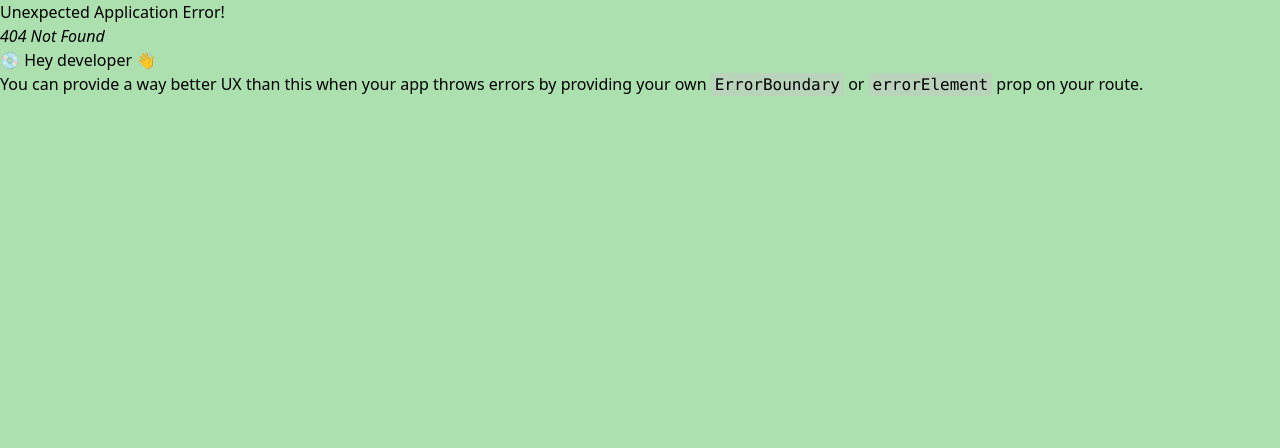
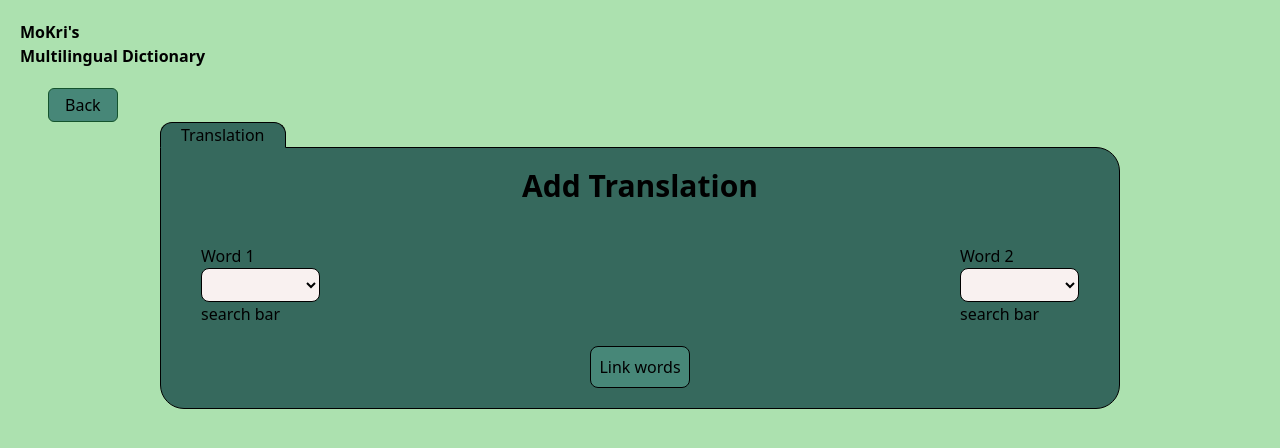
Before and after one commit to MoKrisz/MoKri-s-Multilingual-Dictionary-React-FE, a React (Vite) app: page /menu/translation in a window 1280 px wide. Before the commit this address had no page. Shown: the top 448 px of the page. Built offline with nearby package versions, Linux system fonts and the light colour scheme.

Commit message:
create translation component base

```diff
--- a/src/App.tsx
+++ b/src/App.tsx
@@ -6,6 +6,7 @@ import RootLayout from "./pages/RootLayout";
 import NewWordPage from "./features/Words/pages/NewWordPage";
 import { queryClient } from "./features/Words/api";
 import WordPage from "./features/Words/pages/WordPage";
+import TranslationPage from "./features/Words/pages/TranslationPage";
 
 const router = createBrowserRouter([
   {
@@ -18,7 +19,8 @@ const router = createBrowserRouter([
         children: [
           { index: true, element: <MenuPage /> },
           { path: "new-word", element: <NewWordPage /> },
-          { path: "word/:wordId", element: <WordPage />},
+          { path: "word/:wordId", element: <WordPage /> },
+          { path: "translation", element: <TranslationPage /> },
         ],
       },
     ],
--- a/src/features/Words/components/FormInput.tsx
+++ b/src/features/Words/components/FormInput.tsx
@@ -19,6 +19,7 @@ interface FormInputProps {
 }
 
 //TODO: Optimization needed.
+//Maybe it should be split into two components. InputComponent, and SelectComponent.
 export default function FormInput({
   id,
   name,
--- /dev/null
+++ b/src/features/Words/components/LanguageDropdown.tsx
@@ -0,0 +1,35 @@
+import { getFormLanguageOptions } from "../utils";
+
+export interface LanguageDropdownProps {
+  isDisabled?: boolean;
+  hasEmptyElement?: boolean;
+  value: string;
+  onChange: (value: string) => void;
+}
+
+export default function LanguageDropdown({
+  isDisabled = false,
+  hasEmptyElement = false
+}: LanguageDropdownProps) {
+    const options = getFormLanguageOptions();
+
+    //Maybe I should use a ref here.
+  return (
+    <select
+      id="language"
+      name="languageCode"
+      className="rounded-lg border border-black bg-cream px-2 py-1 disabled:opacity-50"
+      disabled={isDisabled}
+      //value={value}
+      //onChange={(event) => onChange(event.target.value)}
+    >
+      {hasEmptyElement && <option key="0" value="" className="bg-cream" />}
+
+      {options?.map((option) => (
+        <option key={option.value} value={option.value} className="bg-cream">
+          {option.name}
+        </option>
+      ))}
+    </select>
+  );
+}
--- /dev/null
+++ b/src/features/Words/components/Translation.tsx
@@ -0,0 +1,31 @@
+import { useState } from "react";
+import Button from "../../../components/Button";
+import LanguageDropdown from "./LanguageDropdown";
+
+export default function Translation() {
+    const [language1, setLanguage1] = useState("0");
+    const [language2, setLanguage2] = useState("0");
+
+  return (
+    <>
+      <h1 className="text-center font-bold text-3xl pb-10 pt-5">
+        Add Translation
+      </h1>
+      <div className="flex justify-between">
+        <div className="ml-10">
+            <h2>Word 1</h2>
+            <LanguageDropdown hasEmptyElement={true} value={language1} onChange={setLanguage1}/>
+            <p>search bar</p>
+        </div>
+        <div className="mr-10">
+            <h2>Word 2</h2>
+            <LanguageDropdown hasEmptyElement={true} value={language2} onChange={setLanguage2}/>
+            <p>search bar</p>
+        </div>
+      </div>
+      <Button className="block mx-auto my-5" onClick={() => {
+        console.log()
+      }}>Link words</Button>
+    </>
+  );
+}
--- /dev/null
+++ b/src/features/Words/pages/TranslationPage.tsx
@@ -0,0 +1,23 @@
+import { Link } from "react-router-dom";
+import Tabs from "../../../components/Tabs";
+import Translation from "../components/Translation";
+
+export default function TranslationPage() {
+  return (
+    <>
+      <Link
+        to="/menu"
+        className="ml-12 inline-block py-1 px-4 bg-lincolngreen hover:bg-lincolngreenlighter rounded-md border border-green-900"
+      >
+        <button>Back</button>
+      </Link>
+      <div className="lg:w-3/4 lg:mx-auto max-w-screen-lg">
+        <Tabs
+          tabs={[
+            { key: "translation", label: "Translation", content: <Translation /> },
+          ]}
+        />
+      </div>
+    </>
+  );
+}
--- a/src/pages/MenuPage.tsx
+++ b/src/pages/MenuPage.tsx
@@ -23,8 +23,8 @@ export default function MenuPage() {
         <Link to="new-word" className="w-2/3 h-1/2 md:w-1/6 md:h-full">
           <FeaturePick>Add Word</FeaturePick>
         </Link>
-        <Link to="new-word" className="w-2/3 h-1/2 md:w-1/6 md:h-full">
-          <FeaturePick>Other Feature</FeaturePick>
+        <Link to="translation" className="w-2/3 h-1/2 md:w-1/6 md:h-full">
+          <FeaturePick>Add Translation</FeaturePick>
         </Link>
       </section>
       <section className="w-2/3 flex flex-col justify-self-center border border-slate-900">
```
